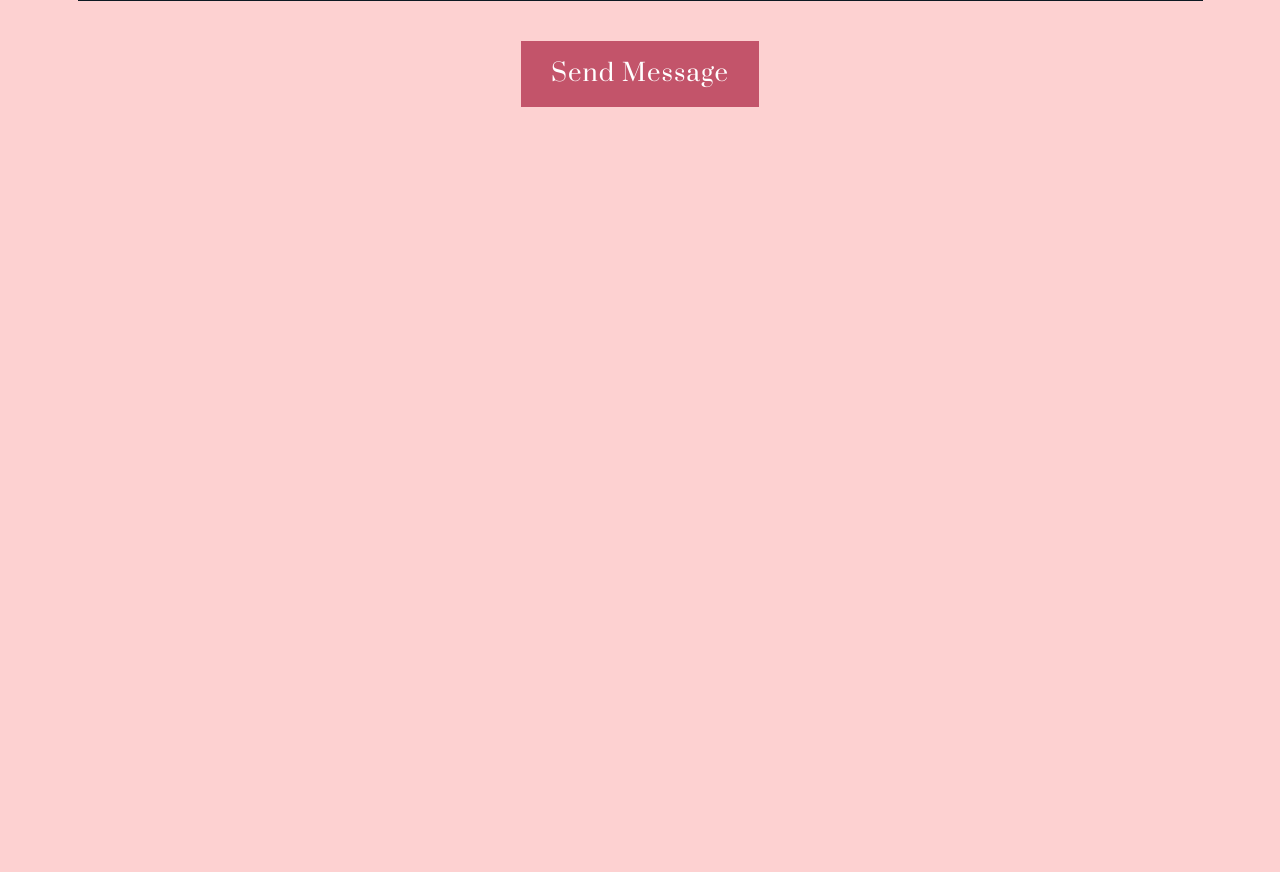
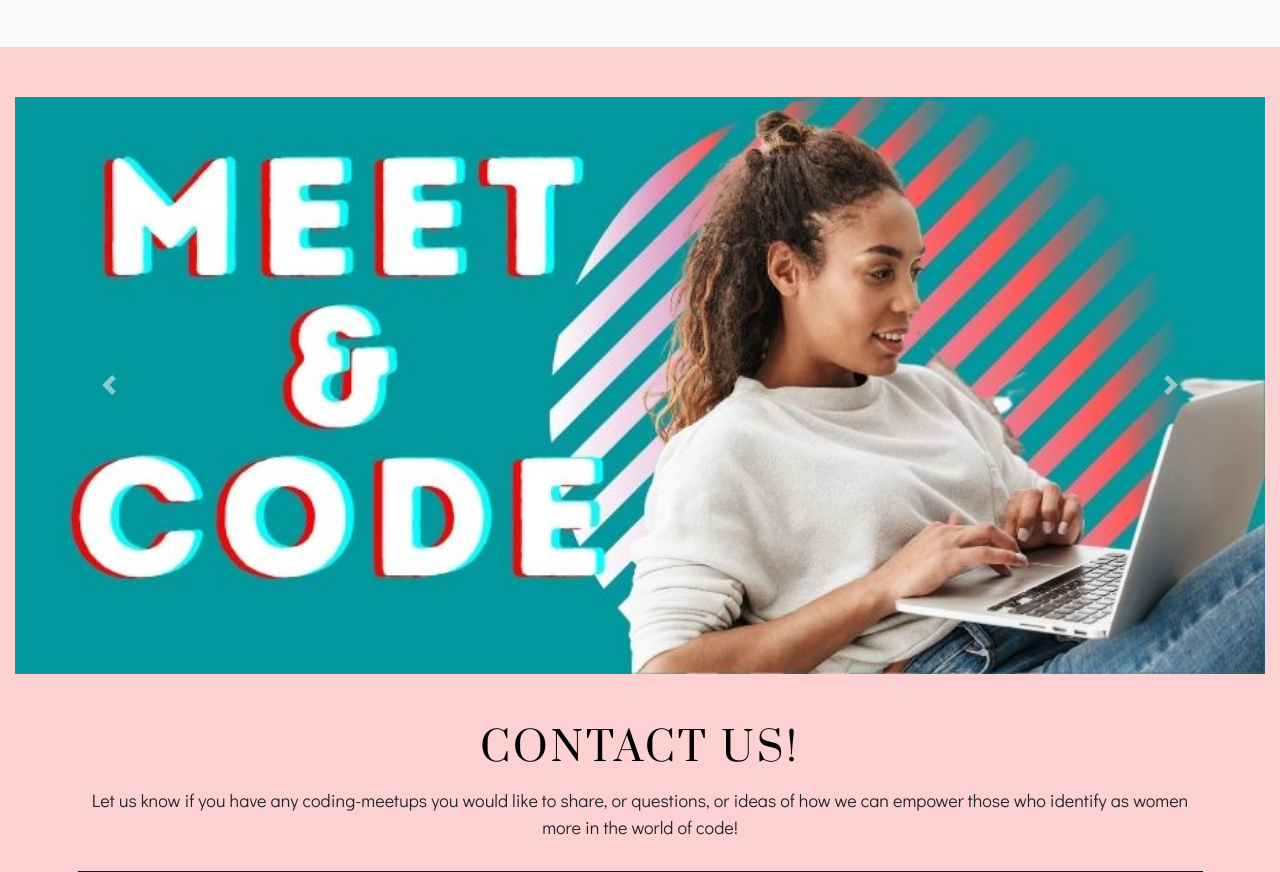
Before and after one commit to emmasarge/womenintechteam7, a Flask app: page / in a window 1280 px wide. Shown: the part 2166-3038 px from the top of the page. Before the commit the page ends 2273 px from the top, so only its background shows below. Run offline with Flask 2, Linux system fonts and the light colour scheme; some libraries are stand-ins or nearby versions.

Commit message:
added carousel of images to home.html

```diff
--- a/static/css/style.css
+++ b/static/css/style.css
@@ -245,3 +245,9 @@ section {
   border: 1px solid #0d1922;
 
 }
+
+/*---IMAGE CAROUSELS---*/
+#image-carousel-1{
+    background-color: #fafafa;
+    height:600px
+}
--- a/templates/home.html
+++ b/templates/home.html
@@ -43,7 +43,27 @@
         at a time that suits!</p>
 </section>
 <section class="page-section container-fluid" id="image-carousel-1">
-    <h2> A place for images</h2>
+    <div id="carouselExampleControls" class="carousel slide" data-ride="carousel">
+  <div class="carousel-inner">
+    <div class="carousel-item active">
+      <img class="d-block w-100" src="static/images/cheer.jpg" alt="First slide">
+    </div>
+    <div class="carousel-item">
+      <img class="d-block w-100" src="static/images/study.jpg" alt="Second slide">
+    </div>
+    <div class="carousel-item">
+      <img class="d-block w-100" src="static/images/womxn.jpg" alt="Third slide">
+    </div>
+  </div>
+  <a class="carousel-control-prev" href="#carouselExampleControls" role="button" data-slide="prev">
+    <span class="carousel-control-prev-icon" aria-hidden="true"></span>
+    <span class="sr-only">Previous</span>
+  </a>
+  <a class="carousel-control-next" href="#carouselExampleControls" role="button" data-slide="next">
+    <span class="carousel-control-next-icon" aria-hidden="true"></span>
+    <span class="sr-only">Next</span>
+  </a>
+</div>
 </section>
 <section class="page-section container-fluid" id="maps">
     <h2>Coding Meets</h2>
@@ -66,7 +86,27 @@
    </div>
 </section>
 <section class="page-section container-fluid" id="image-carousel-2">
-    <h2>A place for images</h2>
+    <div id="carouselExampleControls" class="carousel slide" data-ride="carousel">
+  <div class="carousel-inner">
+    <div class="carousel-item active">
+      <img class="d-block w-100" src="static/images/meet-up.jpg" alt="First slide">
+    </div>
+    <div class="carousel-item">
+      <img class="d-block w-100" src="static/images/business.jpg" alt="Second slide">
+    </div>
+    <div class="carousel-item">
+      <img class="d-block w-100" src="static/images/mom.jpg" alt="Third slide">
+    </div>
+  </div>
+  <a class="carousel-control-prev" href="#carouselExampleControls" role="button" data-slide="prev">
+    <span class="carousel-control-prev-icon" aria-hidden="true"></span>
+    <span class="sr-only">Previous</span>
+  </a>
+  <a class="carousel-control-next" href="#carouselExampleControls" role="button" data-slide="next">
+    <span class="carousel-control-next-icon" aria-hidden="true"></span>
+    <span class="sr-only">Next</span>
+  </a>
+</div>
 </section>
 
 <section class="page-section contact-page-form" id="contact">
```
Also changed, not shown: static/images/business.jpg (added), static/images/cheer.jpg (added), static/images/meet-up.jpg (added), static/images/mom.jpg (added), static/images/study.jpg (added), static/images/womxn.jpg (added).
